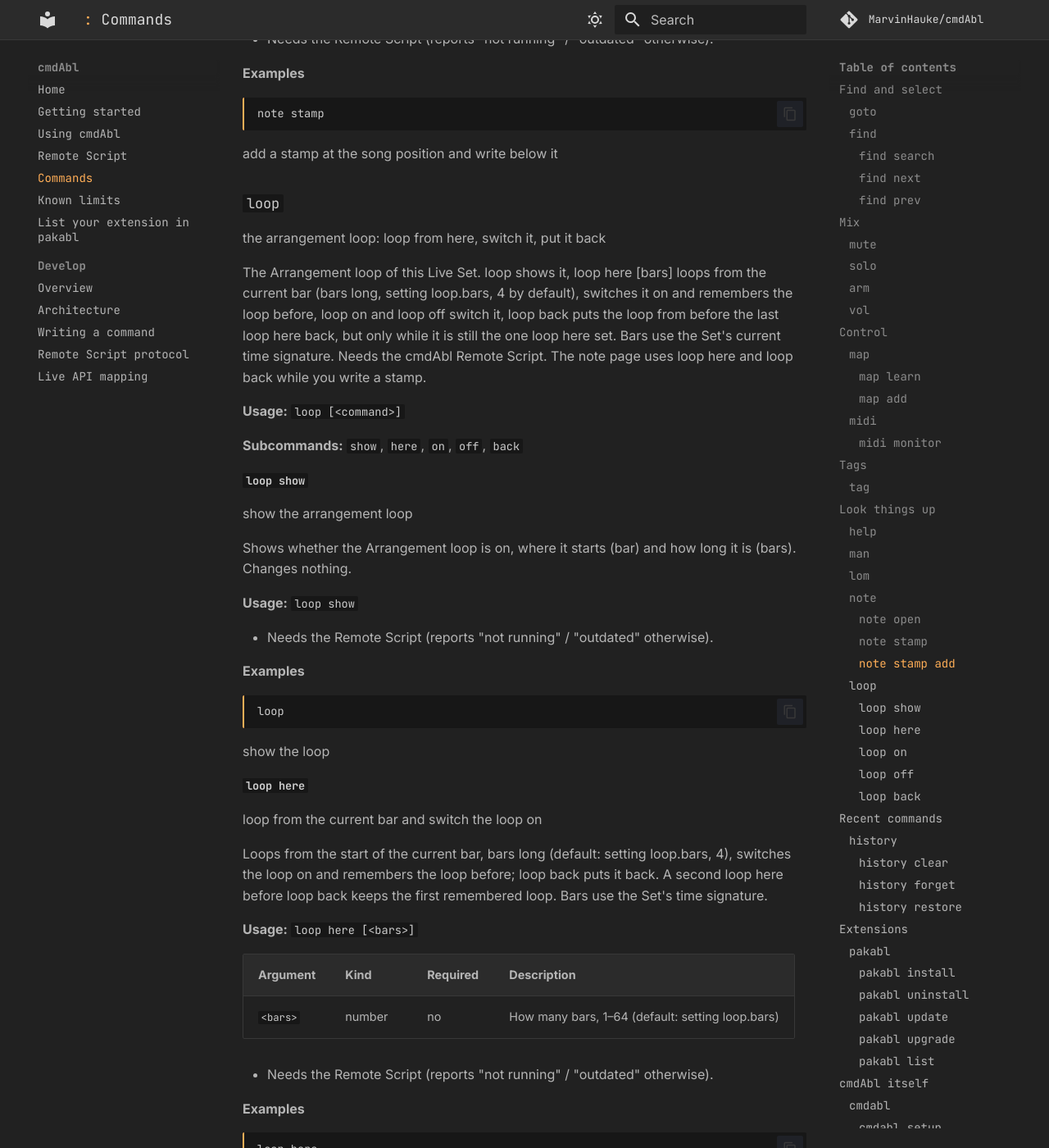
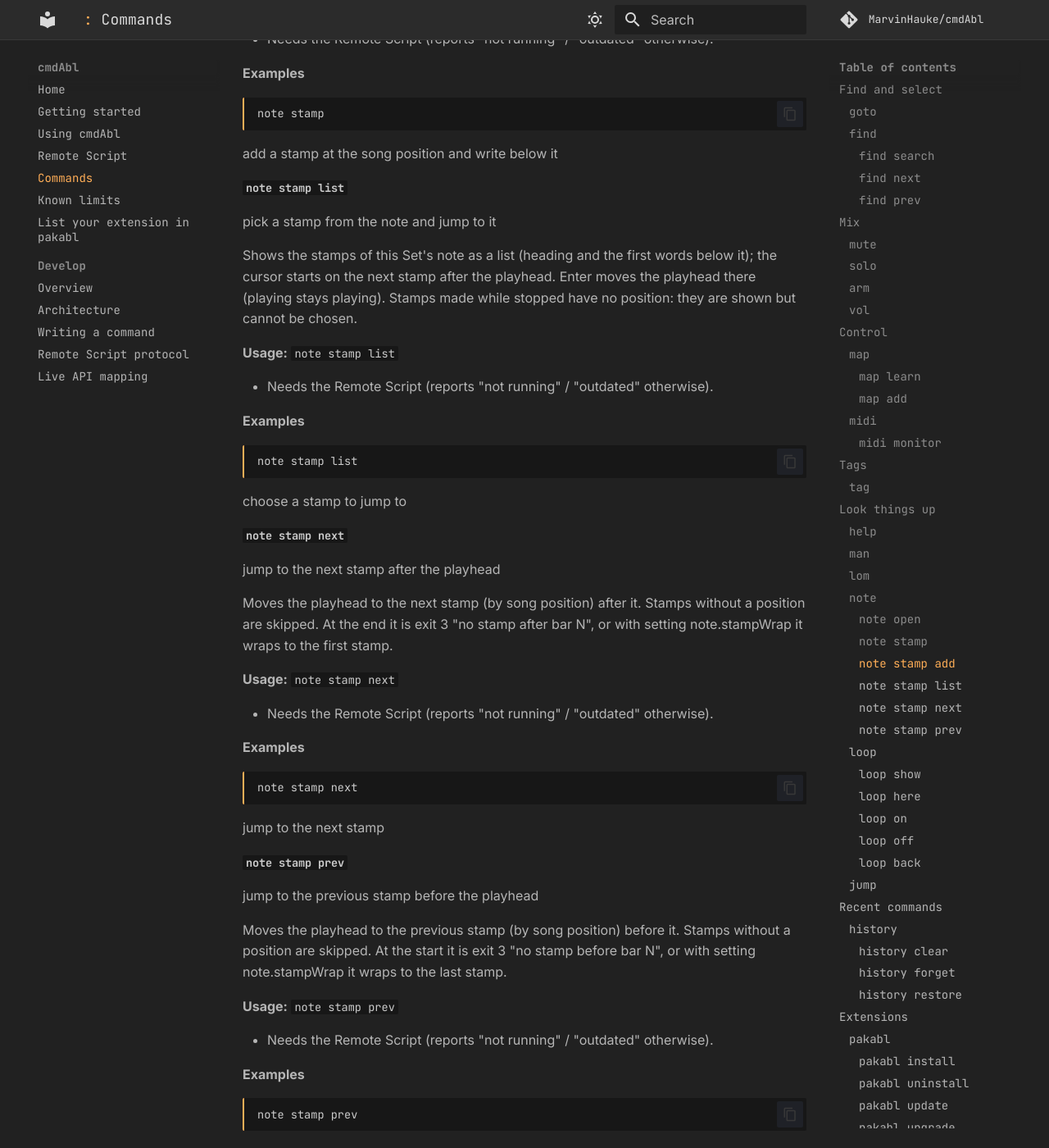
Before and after one commit to MarvinHauke/cmdAbl, an MkDocs documentation site: the page built from docs/reference/commands.md, in a window 1280 px wide and 1400 px high, scrolled down 20990 px. Shown: the whole window at 82% size. Built offline with MkDocs 1.6.1 and Material for MkDocs 9.7.7, drawn with Linux system fonts in a browser that asks for light colours; comment, search, counter and statistics services are not loaded; some of the changed text lies outside the part shown.

Commit message:
docs: jump, stamp list/next/prev, note.stampWrap, api.pickRows
Co-Authored-By: Claude Sonnet 5.5 <noreply@anthropic.com>

````diff
--- a/docs/reference/commands.md
+++ b/docs/reference/commands.md
@@ -12,7 +12,7 @@ shows as help. Type a command in the palette; `<command> --help` prints the same
 - Mix: `mute`, `solo`, `arm`, `vol`
 - Control: `map`, `midi`
 - Tags: `tag`
-- Look things up: `help`, `man`, `lom`, `note`, `loop`
+- Look things up: `help`, `man`, `lom`, `note`, `loop`, `jump`
 - Recent commands: `history`
 - Extensions: `pakabl`
 - cmdAbl itself: `cmdabl`
@@ -763,7 +763,7 @@ note stamp adds a stamp to this Set's note (see note; the stamps live in the not
 
 **Usage:** `note stamp [<command>]`
 
-**Subcommands:** `add`
+**Subcommands:** `add`, `list`, `next`, `prev`
 
 #### `note stamp add`
 
@@ -782,6 +782,60 @@ note stamp
 ```
 
 add a stamp at the song position and write below it
+
+#### `note stamp list`
+
+pick a stamp from the note and jump to it
+
+Shows the stamps of this Set's note as a list (heading and the first words below it); the cursor starts on the next stamp after the playhead. Enter moves the playhead there (playing stays playing). Stamps made while stopped have no position: they are shown but cannot be chosen.
+
+**Usage:** `note stamp list`
+
+- Needs the Remote Script (reports "not running" / "outdated" otherwise).
+
+**Examples**
+
+```
+note stamp list
+```
+
+choose a stamp to jump to
+
+#### `note stamp next`
+
+jump to the next stamp after the playhead
+
+Moves the playhead to the next stamp (by song position) after it. Stamps without a position are skipped. At the end it is exit 3 "no stamp after bar N", or with setting note.stampWrap it wraps to the first stamp.
+
+**Usage:** `note stamp next`
+
+- Needs the Remote Script (reports "not running" / "outdated" otherwise).
+
+**Examples**
+
+```
+note stamp next
+```
+
+jump to the next stamp
+
+#### `note stamp prev`
+
+jump to the previous stamp before the playhead
+
+Moves the playhead to the previous stamp (by song position) before it. Stamps without a position are skipped. At the start it is exit 3 "no stamp before bar N", or with setting note.stampWrap it wraps to the last stamp.
+
+**Usage:** `note stamp prev`
+
+- Needs the Remote Script (reports "not running" / "outdated" otherwise).
+
+**Examples**
+
+```
+note stamp prev
+```
+
+jump to the previous stamp
 
 ### `loop`
 
@@ -892,6 +946,46 @@ loop back
 ```
 
 restore the loop from before loop here
+
+### `jump`
+
+move the playhead to a position
+
+Moves the Arrangement playhead (playing stays playing). jump 12.3.1 goes to bar 12, beat 3, sixteenth 1; jump 12 to the start of bar 12; jump +4 or jump -4 moves by bars from the start of the current bar (not before the start); jump start goes to the beginning, jump end to the length Live reports for the Set (Live counts the loop end in it). Positions use the Set's current time signature, so they are off in Sets whose signature changes. Needs the cmdAbl Remote Script.
+
+**Usage:** `jump <position>`
+
+| Argument | Kind | Required | Description |
+| --- | --- | --- | --- |
+| `<position>` | text | yes | 12.3.1, 12, +4, -4, start or end |
+
+- Needs the Remote Script (reports "not running" / "outdated" otherwise).
+
+**Examples**
+
+```
+jump 12.3.1
+```
+
+to bar 12, beat 3, sixteenth 1
+
+```
+jump 12
+```
+
+to the start of bar 12
+
+```
+jump +4
+```
+
+four bars on
+
+```
+jump start
+```
+
+back to the beginning
 
 ## Recent commands
 
````
Also changed, not shown: docs/guides/command-authoring.md (+1 -0 lines), docs/reference/live-api.md (+2 -0 lines), docs/using.md (+44 -1 lines).
